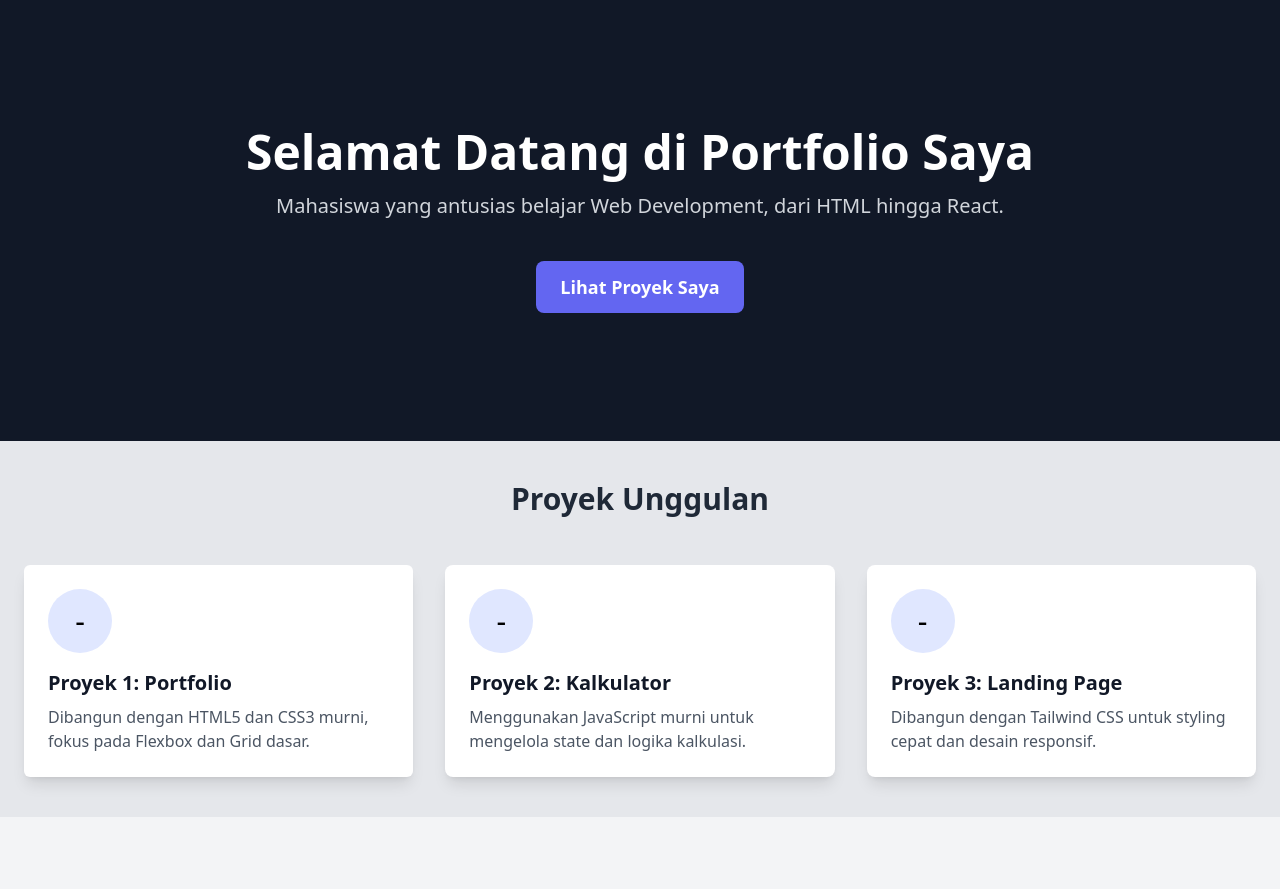
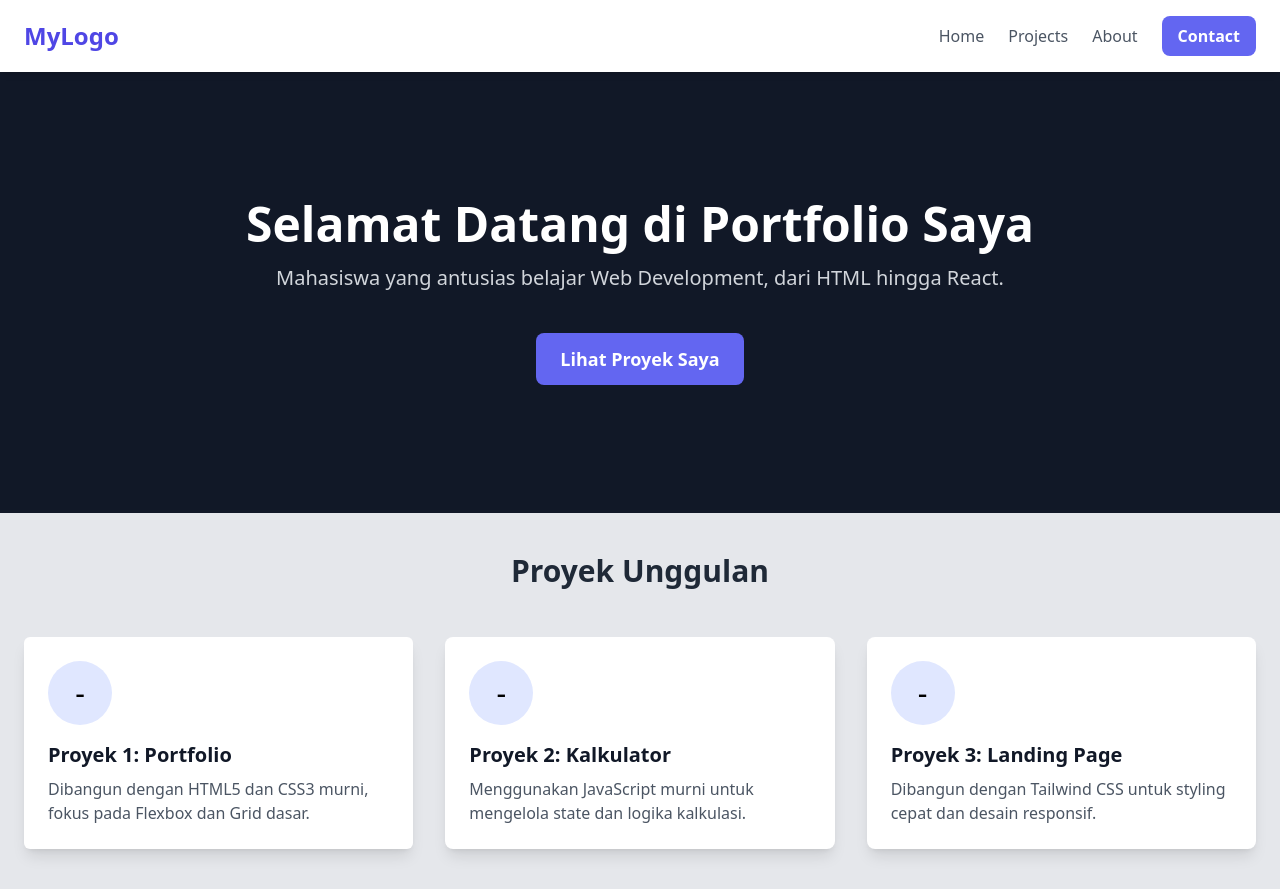
Before and after one commit to kharisma-dev/personal-branding, a plain HTML site: page index.html in a window 1280 px wide. Before the commit the page ends 817 px from the top, so only its background shows below. Drawn offline with nearby package versions, Linux system fonts and the light colour scheme.

Commit message:
Membuat tampilan mobile untuk navbar

```diff
--- a/index.html
+++ b/index.html
@@ -14,6 +14,29 @@
         </button>
      </div> -->
 
+     <nav class="bg-white shadow-md sticky top-0 z-50">
+        <div class="container mx-auto px-6 py-4 flex justify-between items-center">
+            <div class="text-2xl font-bold text-indigo-600">MyLogo</div>
+            <div class="hidden md:flex items-center gap-6">
+                <a href="#" class="text-gray-600 hover:text-indigo-600">Home</a>
+                <a href="#features" class="text-gray-600 hover:text-indigo-600">Projects</a>
+                <a href="#" class="text-gray-600 hover:text-indigo-600">About</a>
+                <a href="#" class="bg-indigo-500 hover:bg-indigo-700 text-white font-bold py-2 px-4 rounded-lg">Contact</a>
+            </div>
+            <button id="menu-btn" class="md:hidden">
+            <svg xmlns="http:www.w3.org/2000/svg" fill="none" viewBox="0 0 24 24" stroke-width="1.5" stroke="currentColor" class="w-6 h-6">
+            <path stroke-linecap="round"  stroke-linejoin="round" d="M3.75 6.75h16.5M3.75 12h16.5m-16.5 5.25h16.5"/>
+            </svg>
+            </button>
+        </div>
+
+        <div id="mobile-menu" class="hidden md:hidden">
+            <a href="#" class="block px-6 py-3 text-gray-600 hover:bg-gray-100">Home</a>
+            <a href="#features" class="block px-6 py-3 text-gray-600 hover:bg-gray-100">Projects</a>
+            <a href="#" class="block px-6 py-3 text-gray-600 hover:bg-gray-100">About</a>
+            <a href="#" class="block px-6 py-3 text-indigo-500 hover:bg-gray-100">Contact</a>
+        </div>
+     </nav>
     <section class="bg-gray-900 text-white">
         <div class="container mx-auto px-6 py-32 text-center md:text-5xl">
             <h1 class="text-3xl md:text-5xl font-bold mb-4">Selamat Datang di Portfolio Saya</h1>
@@ -57,5 +80,13 @@
             </div>
         </div>
     </section>
+
+    <script>
+        const menuButton = document.getElementById('menu-btn');
+        const mobileMenu = document.getElementById('mobile-menu');
+        menuButton.addEventListener('click', () => {
+            mobileMenu.classList.toggle('hidden');
+        });
+    </script>
 </body>
 </html>
```
